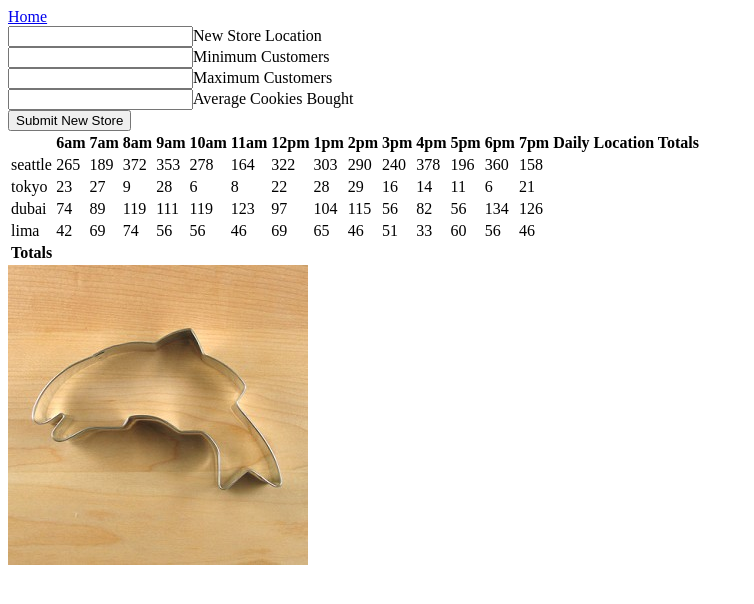
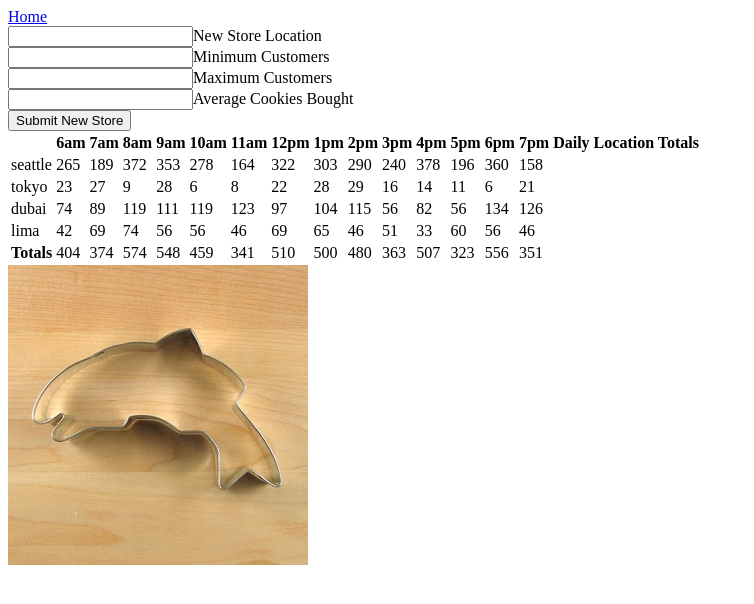
Before and after one commit to mcbrunette33/cookie-stand, a plain HTML site: page sales.html in a window 1280 px wide. Shown: the whole page, without its empty margins (0-754 px from the left). Drawn offline with Linux system fonts and the light colour scheme.

Commit message:
added class09 lab

```diff
--- a/app.js
+++ b/app.js
@@ -2,14 +2,26 @@
 
 let storesArray = [];
 let hoursArray = ['6am', '7am', '8am', '9am', '10am', '11am', '12pm', '1pm', '2pm', '3pm', '4pm', '5pm', '6pm', '7pm'];
+let allTheCookies = 0;
+// let today;
+// let cookiesPerToday = today[Math.floor(Math.random() * today.length)];
 
 let table = document.getElementById('Cookie-sales');
 // reference for the table. No longer a section
 
 let myform = document.getElementById('NewStoreForm');
 
+function cookiesByHour(index) {
+  let total = 0;
+  for (let i = 0; i < storesArray.length; i++) {
+    total += storesArray[i].cookiesPerHour[index];
+  }
+  allTheCookies += total;
+  return total;
+}
+
 // constructor always cap first letter
-let Stores = function(storeName, minCust, maxCust, avgCookiebought) {
+let Stores = function (storeName, minCust, maxCust, avgCookiebought) {
   this.storeName = storeName;
   this.minCust = parseInt(minCust);
   this.maxCust = parseInt(maxCust);
@@ -21,24 +33,24 @@ let Stores = function(storeName, minCust, maxCust, avgCookiebought) {
 
 };
 
-let storeOne = new Stores ('seattle', 23, 65, 6.3);
-let storeTwo = new Stores ('tokyo', 3, 24 ,1.2);
-let storeThree = new Stores ('dubai', 11, 38, 3.7);
-let storeFour = new Stores ('lima', 2, 16, 4.6);
+let storeOne = new Stores('seattle', 23, 65, 6.3);
+let storeTwo = new Stores('tokyo', 3, 24, 1.2);
+let storeThree = new Stores('dubai', 11, 38, 3.7);
+let storeFour = new Stores('lima', 2, 16, 4.6);
 // console.log(storesArray);
 
-Stores.prototype.createCustomerNumber = function(){
-  for (let i = 0; i < hoursArray.length; i++){
-    let customers = Math.ceil(Math.random() * (this.maxCust - this.minCust + 1) + this.minCust) ;
+Stores.prototype.createCustomerNumber = function () {
+  for (let i = 0; i < hoursArray.length; i++) {
+    let customers = Math.ceil(Math.random() * (this.maxCust - this.minCust + 1) + this.minCust);
     this.customersPerHour.push(customers);
 
   }
 
 };
 
-Stores.prototype.createHourlyCookies = function() {
+Stores.prototype.createHourlyCookies = function () {
   this.createCustomerNumber();
-  for (let i = 0; i < hoursArray.length; i++){
+  for (let i = 0; i < hoursArray.length; i++) {
     let hourlyCookies = Math.ceil(this.customersPerHour[i] * this.avgCookiebought);
     this.cookiesPerHour.push(hourlyCookies);
 
@@ -47,8 +59,8 @@ Stores.prototype.createHourlyCookies = function() {
 
 };
 
-// creating table ---
-Stores.prototype.createTable = function(){
+// creating tables ---
+Stores.prototype.createTable = function () {
   this.createHourlyCookies();
   const row = document.createElement('tr');
   let tabledata = document.createElement('td');
@@ -56,7 +68,7 @@ Stores.prototype.createTable = function(){
   row.appendChild(tabledata);
   table.appendChild(row);
 
-  for (let i = 0; i < this.cookiesPerHour.length; i++){
+  for (let i = 0; i < this.cookiesPerHour.length; i++) {
     tabledata = document.createElement('td');
     tabledata.textContent = this.cookiesPerHour[i];
     row.appendChild(tabledata);
@@ -71,7 +83,7 @@ storeFour.createTable();
 // // use tfoot for footer of grand totals
 // //use td for header of store hours
 
-function headerRow(){
+function headerRow() {
   let tableHeader = document.createElement('thead');
   table.appendChild(tableHeader);
 
@@ -81,7 +93,7 @@ function headerRow(){
   let blankCell = document.createElement('td');
   row1.appendChild(blankCell);
 
-  for(let i = 0; i < hoursArray.length; i++){
+  for (let i = 0; i < hoursArray.length; i++) {
     let timeElem = document.createElement('th');
     timeElem.textContent = `${hoursArray[i]}`;
     row1.appendChild(timeElem);
@@ -91,20 +103,31 @@ function headerRow(){
   row1.appendChild(totalCell);
 }
 
-function footerRow(){
+function footerRow() {
   let tableFooter = document.createElement('tfoot');
   table.appendChild(tableFooter);
-  let row1 = document.createElement('tr');
-  tableFooter.appendChild(row1);
+  let tr = document.createElement('tr');
+  let th = document.createElement('th');
 
-  let totalElem = document.createElement('th');
-  totalElem.textContent = 'Totals';
-  row1.appendChild(totalElem);
+  tableFooter.appendChild(tr);
+  tableFooter.appendChild(th);
+
+  th.textContent = 'Totals';
+  tr.appendChild(th);
+
+  let td;
+  for (let i = 0; i < hoursArray.length; i++) {
+    td = document.createElement('td');
+    td.textContent = `${cookiesByHour(i)}`;
+    console.log(td);
+    tr.appendChild(td);
+  }
+  tr.appendChild(td);
+  table.appendChild(tr);
 
 }
 
-
-function NewStoreLocations (event){
+function NewStoreLocations(event) {
   event.preventDefault();
   // console.log('submit')
   let location = event.target.inputLocation.value;
@@ -117,6 +140,4 @@ function NewStoreLocations (event){
 
 footerRow();
 headerRow();
-//ask about why all your things moved to the right now
-
 myform.addEventListener('submit', NewStoreLocations);
```
Also changed, not shown: style.css (+19 -1 lines).
